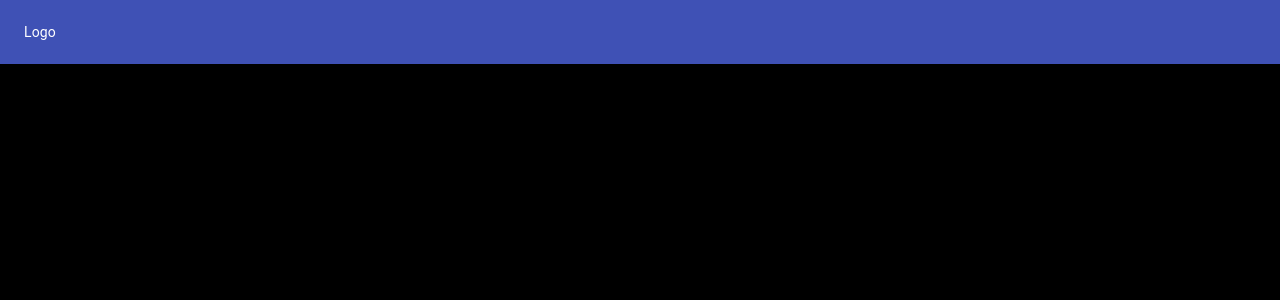
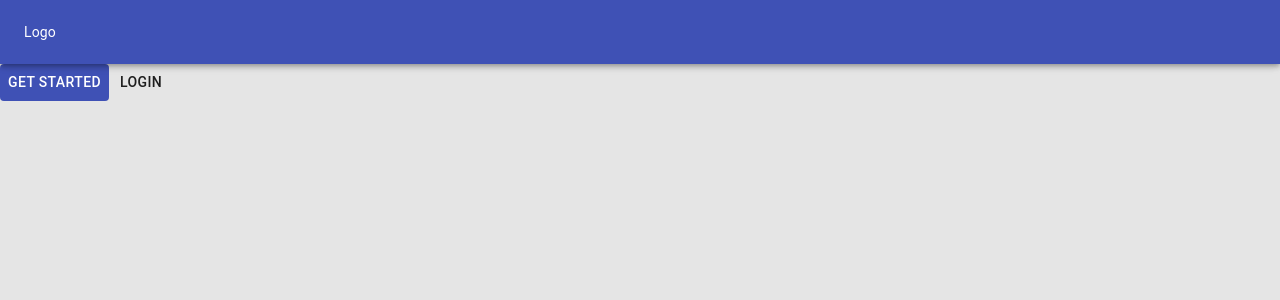
Before and after one commit to KevinNeewen/PropertyAppForm, a React (Create React App) app: page / in a window 1280 px wide. Shown: the top 300 px of the page. Built offline with nearby package versions, Linux system fonts and the light colour scheme.

Commit message:
Added header spacing to container

```diff
--- a/src/components/AppBar/index.tsx
+++ b/src/components/AppBar/index.tsx
@@ -1,16 +1,21 @@
 import React from 'react';
 import { default as MuiAppBar } from '@material-ui/core/AppBar';
 import ToolBar from '@material-ui/core/Toolbar';
+import useStyles from './styles';
 
 interface Props {
     children: React.ReactNode;
 }
 
 const AppBar = ({ children }: Props) => {
+    const classes = useStyles();
     return (
-        <MuiAppBar>
-            <ToolBar>{children}</ToolBar>
-        </MuiAppBar>
+        <>
+            <MuiAppBar>
+                <ToolBar>{children}</ToolBar>
+            </MuiAppBar>
+            <div className={classes.spacing} />
+        </>
     );
 };
 
--- /dev/null
+++ b/src/components/AppBar/styles.ts
@@ -0,0 +1,13 @@
+import { createStyles } from '@material-ui/core';
+import { makeStyles } from '@material-ui/styles';
+
+const styles = makeStyles(() =>
+    createStyles({
+        spacing: {
+            minHeight: '64px',
+            width: '100%',
+        },
+    }),
+);
+
+export default styles;
--- a/src/containers/GetStartedPage/styles.ts
+++ b/src/containers/GetStartedPage/styles.ts
@@ -13,7 +13,7 @@ const styles = makeStyles((theme: Theme) =>
         page: {
             backgroundSize: 'cover',
             height: '100%',
-            backgroundColor: '#000',
+            backgroundColor: '#E5E5E5',
         },
     }),
 );
```
